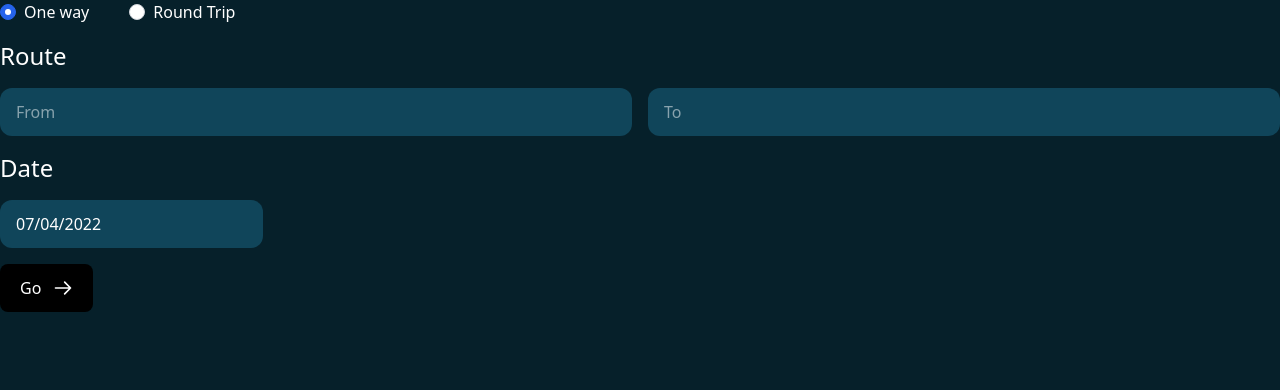
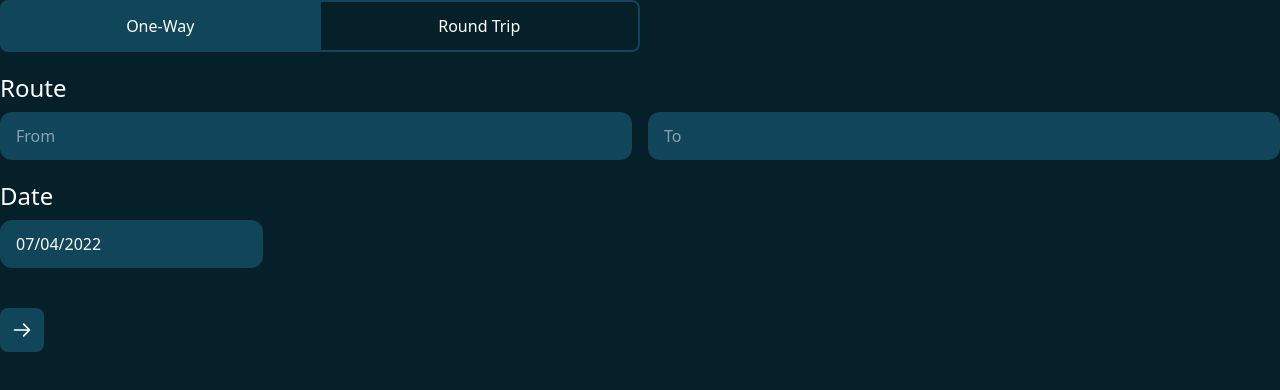
Before and after one commit to monty-src/fakemyflight, a Next.js app: page /components/Form in a window 1280 px wide. Shown: the top 390 px of the page. Built offline with nearby package versions, Linux system fonts and the light colour scheme.

Commit message:
Dev updated form styles

```diff
--- a/pages/components/AutoComplete.js
+++ b/pages/components/AutoComplete.js
@@ -109,7 +109,7 @@ const AutoComplete = ({ label, setAirport }) => {
             value={value}
             type="text"
             placeholder={label}
-            className="
+            className={`
               py-3
               sm:text-md
               placeholder-opacity-50
@@ -121,22 +121,26 @@ const AutoComplete = ({ label, setAirport }) => {
               pr-4
               rounded-xl
               w-full
-              focus:ring-transparent"
+              ${isMenuOpen && `rounded-t-xl rounded-b-none ring-transparent`}
+              focus:ring-transparent`}
             id={`${label}Airport`}/>
             {isMenuOpen &&
-              <div className="absolute z-10 bg-white w-full" ref={listRef}>
+              <div className="absolute z-10 w-full" ref={listRef}>
                 {options.map((option, idx) =>
                   <div
                     key={idx}
                     onClick={onClick}
                     className={`
+                      pt-4
+                      pb-4
                       p-2
+                      rounded-b-xl
+                      text-white
                       text-xs
-                      hover:border-2
                       cursor-pointer
-                      border-gray-200
-                      hover:border-blue-500
-                      ${(idx === select) ? 'border-blue-500 border-2' : 'border-b-2'}`}>
+                      bg-[#10455a]
+                      hover:bg-[#0b2d3b]
+                      ${(idx === select) ? 'bg-[#0b2d3b]' : ''}`}>
                     {option}
                   </div>
                 )}
--- a/pages/components/Form.js
+++ b/pages/components/Form.js
@@ -33,24 +33,36 @@ const Form = ({setFlights}) => {
     };
 
     return (
-        <div className="space-y-4">
-            <div className="flex">
-                <div className="form-check mr-10">
-                    <input checked={radio === 0} onChange={() => setRadio(0)} className="form-check-input appearance-none rounded-full h-4 w-4 border border-gray-300 bg-white checked:bg-blue-600 checked:border-blue-600 focus:outline-none transition duration-200 mt-1 align-top bg-no-repeat bg-center bg-contain float-left mr-2 cursor-pointer" type="radio" name="flexRadioDefault" id="flexRadioDefault1" />
-                    <label className="form-check-label inline-block text-white" htmlFor="flexRadioDefault1"> One way </label>
+        <div>
+            <div className="md:flex md:items-center mb-5">
+                <div className="flex-grow">
+                    <div className="flex cursor-pointer w-full">
+                        <button
+                            onClick={() => setRadio(0)}
+                            className={`border-[#10455a] ${radio === 0 && `bg-[#10455a]`} py-3 px-4 text-white rounded-l-lg border-2 w-full transition-all`}>One-Way</button>
+                        <button
+                            onClick={() => setRadio(1)}
+                            className={`border-[#10455a] ${radio === 1 && `bg-[#10455a]`} py-3 px-4 text-white rounded-r-lg border-t-2 border-b-2 border-r-2 w-full transition-all`}>Round Trip</button>
+                    </div>
                 </div>
-                <div className="form-check">
-                    <input checked={radio === 1} onChange={() => setRadio(1)} className="form-check-input appearance-none rounded-full h-4 w-4 border border-gray-300 bg-white checked:bg-blue-600 checked:border-blue-600 focus:outline-none transition duration-200 mt-1 align-top bg-no-repeat bg-center bg-contain float-left mr-2 cursor-pointer" type="radio" name="flexRadioDefault" id="flexRadioDefault2" />
-                    <label className="form-check-label inline-block text-white" htmlFor="flexRadioDefault2"> Round Trip </label>
+                <div className="flex-grow invisible md:block hidden">
+                    <div className="flex cursor-pointer w-full">
+                        <button
+                            onClick={() => setRadio(0)}
+                            className={`border-[#10455a] ${radio === 1 && `bg-[#10455a]`} py-3 px-4 text-white rounded-l-lg border-2 w-full transition-all`} >One-Way</button>
+                        <button
+                            onClick={() => setRadio(1)}
+                            className={`border-[#10455a] ${radio === 1 && `bg-[#10455a]`} py-3 px-4 bg-blue text-white rounded-r-lg border-t-2 border-b-2 border-r-2 w-full transition-all`}>Round Trip</button>
+                    </div>
                 </div>
             </div>
-            <p className="text-2xl text-white">Route</p>
-            <div className="grid grid-cols-1 gap-4 sm:grid-cols-2">
+            <p className="text-2xl text-white mb-2">Route</p>
+            <div className="grid grid-cols-1 gap-4 sm:grid-cols-2 mb-5">
                 <AutoComplete setAirport={setFromAirport} label="From" />
                 <AutoComplete setAirport={setToAirport} label="To" />
             </div>
-            <p className="text-2xl text-white">Date</p>
-            <div className={`grid grid-cols-1 gap-4 ${datePickerGrid}`}>
+            <p className="text-2xl text-white mb-2">Date</p>
+            <div className={`grid grid-cols-1 gap-4 ${datePickerGrid} mb-10`}>
                 <div>
                     <label className="sr-only" htmlFor="name">When</label>
                     <DatePicker
@@ -94,16 +106,14 @@ const Form = ({setFlights}) => {
                         />
                 </div>
             </div>
-
-            <div className="mt-4">
+            <div>
                 <button
                     onClick={onSubmit}
                     type="submit"
-                    className="inline-flex items-center justify-center w-full px-5 py-3 text-white bg-black rounded-lg sm:w-auto">
-                        <span className="font-medium"> Go</span>
+                    className="inline-flex items-center justify-center w-full px-3 py-3 text-white bg-[#10455a] rounded-lg sm:w-auto">
                         <svg
                         xmlns="http://www.w3.org/2000/svg"
-                        className="w-5 h-5 ml-3"
+                        className="w-5 h-5"
                         fill="none"
                         viewBox="0 0 24 24"
                         stroke="currentColor">
```
